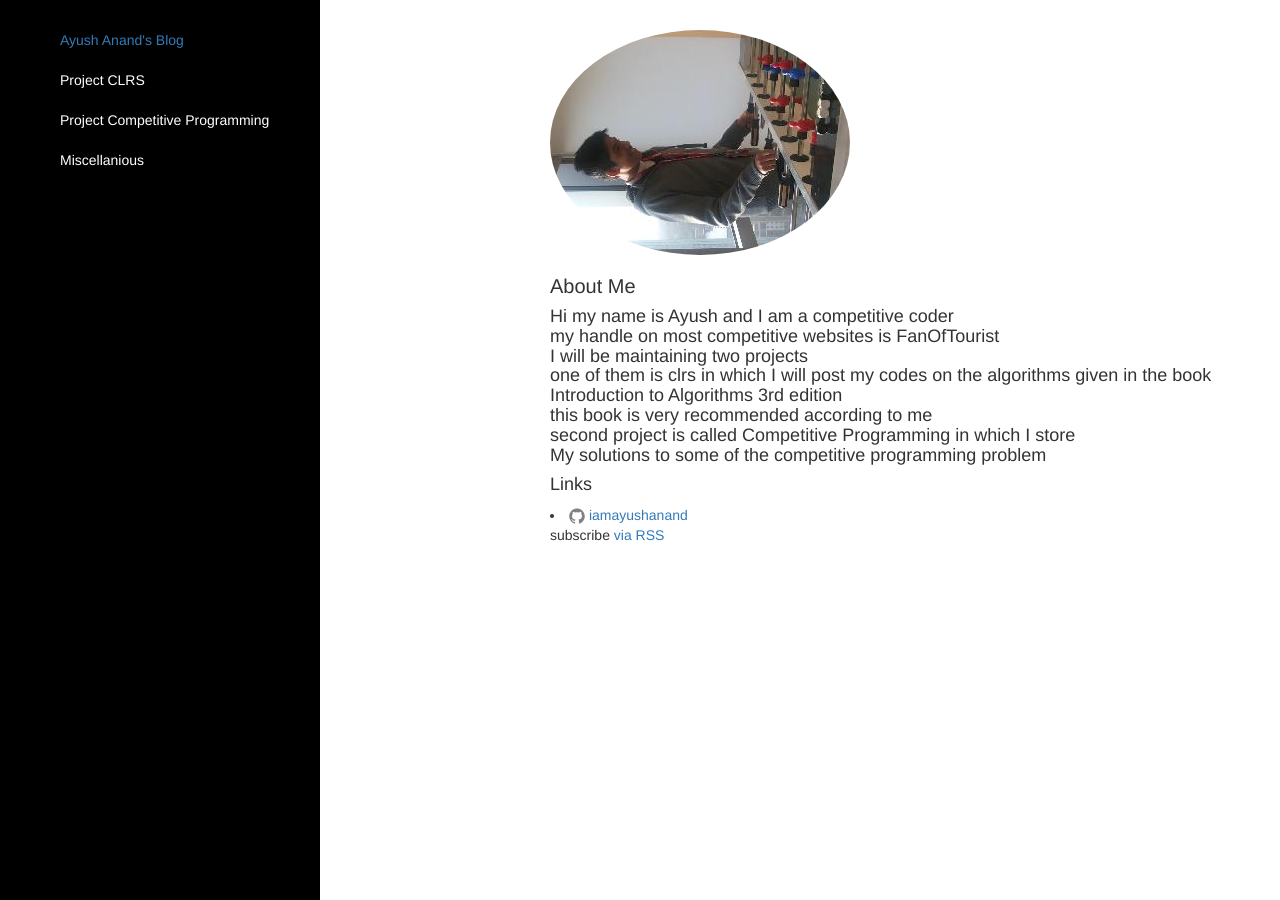
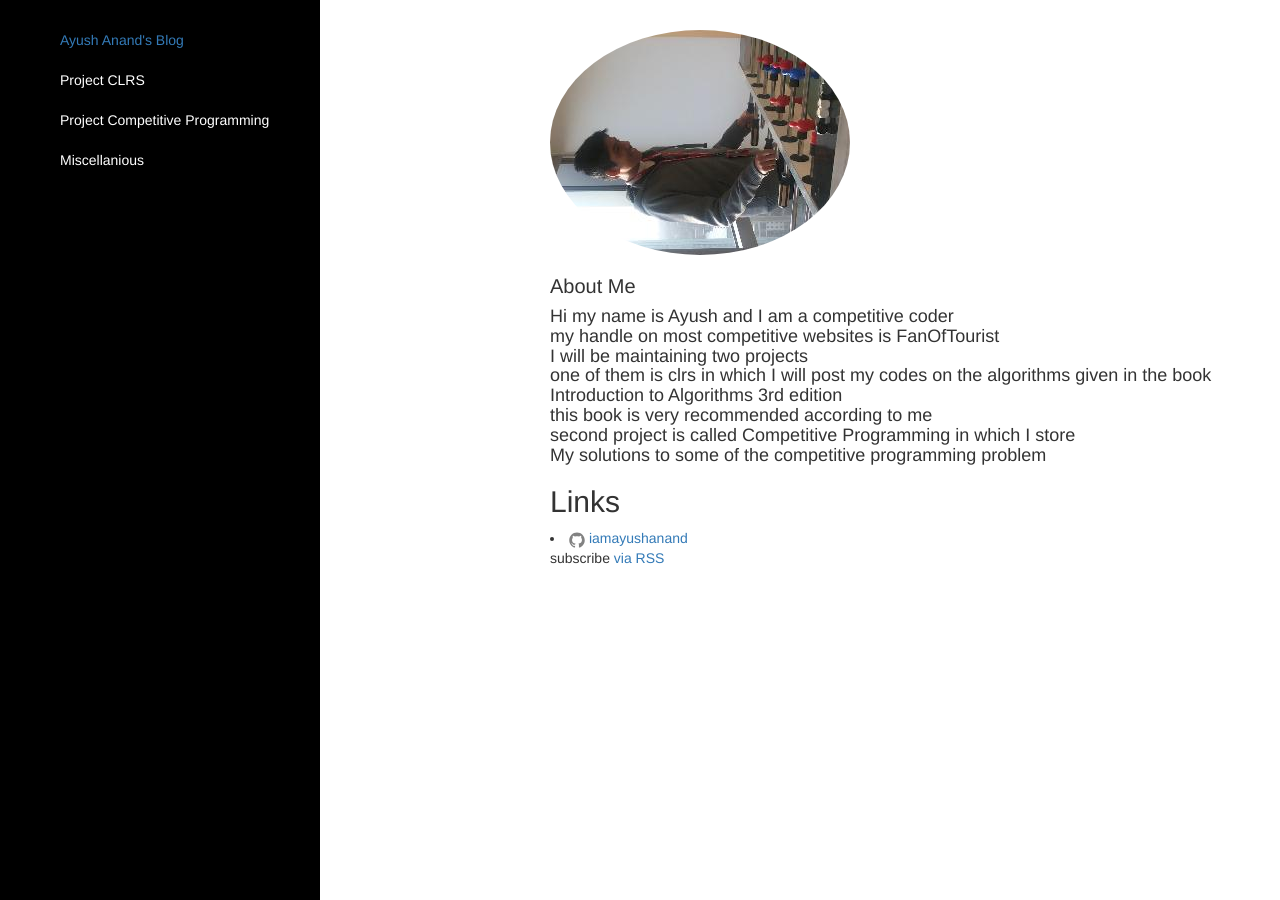
Before and after one commit to iamayushanand/iamayushanand.github.io, a Jekyll site: the page built from index.html, in a window 1280 px wide. Built offline with Jekyll 4.4.1, drawn with Linux system fonts in a browser that asks for light colours; nearby versions of some CDN libraries.

Commit message:
Initial commit

```diff
--- a/index.html
+++ b/index.html
@@ -9,7 +9,7 @@ layout: default
 
   <H4>Hi my name is Ayush and I am a competitive coder <br> my handle on most competitive websites is FanOfTourist<br> I will be maintaining two projects    <br> one of them is clrs in which I will post my codes on the algorithms given in the book Introduction to Algorithms 3rd edition<br>this book is very recommended according to me<br>second project is called Competitive Programming in which I store<br> My solutions to some of the competitive programming problem</H4>
 
-  <h4>Links </h4>
+  <h2>Links </h2>
   <div class="links">
 	  <li>{% include icon-github.html username=site.github_username %}</li>
 
```
